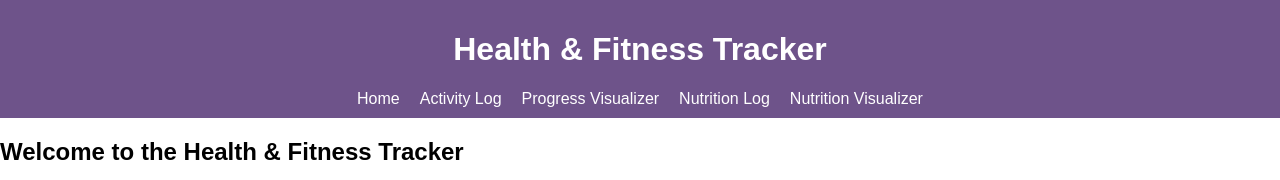
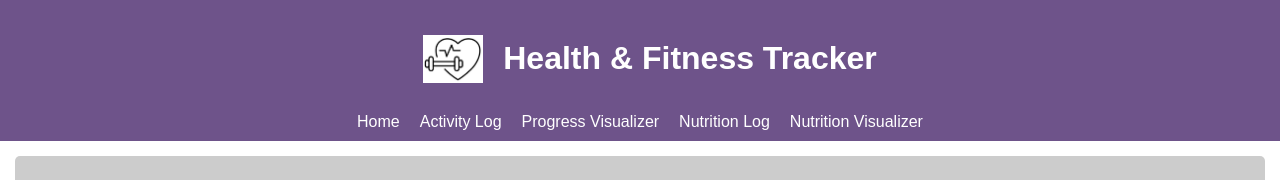
Before and after one commit to bayanwafa/Project2, a React app: page /activity in a window 1280 px wide. Shown: the top 180 px of the page. Built offline with nearby package versions, Linux system fonts and the light colour scheme; no server answers.

Commit message:
add logo

```diff
--- a/package.json
+++ b/package.json
@@ -6,8 +6,10 @@
     "@testing-library/jest-dom": "^5.17.0",
     "@testing-library/react": "^13.4.0",
     "@testing-library/user-event": "^13.5.0",
+    "axios": "^1.6.5",
     "react": "^18.2.0",
     "react-dom": "^18.2.0",
+    "react-router-dom": "^6.21.2",
     "react-scripts": "5.0.1",
     "web-vitals": "^2.1.4"
   },
--- a/src/components/App.css
+++ b/src/components/App.css
@@ -9,6 +9,19 @@ header {
   color: white;
   padding: 10px;
   text-align: center;
+}
+
+.header-content {
+  display: flex;
+  align-items: center;
+  justify-content: center;
+  margin: 5px;
+}
+
+.header-content img {
+  width: 60px;
+  height: auto;
+  margin: 20px;
 }
 
 nav {
@@ -34,7 +47,7 @@ nav a:hover {
 
 .primitive-sentence {
   margin: 140px;
-  color:chocolate;
+  color: chocolate;
 }
 
 .activity-list {
--- a/src/components/App.js
+++ b/src/components/App.js
@@ -10,8 +10,8 @@ function App() {
     <div>
       <Router>
         <Header />
-        <Home />
         <Routes>
+          <Route path="/" element={<Home />} />
           <Route path="/activity" element={<ActivityList />} />
 
         </Routes>
--- a/src/components/header.js
+++ b/src/components/header.js
@@ -1,10 +1,14 @@
 import React from 'react';
 import { Link } from 'react-router-dom';
+import logo from '../images/icon.jpg';
 
 function Header() {
     return (
         <header>
-            <h1>Health & Fitness Tracker</h1>
+            <div className="header-content">
+                <img src={logo} alt="Logo" />
+                <h1>Health & Fitness Tracker</h1>
+            </div>
             <nav>
                 <Link to="/">Home</Link>
                 <Link to="/activity">Activity Log</Link>
```
Also changed, not shown: src/images/health.jpg (added), src/images/icon.jpg (added), src/images/output-onlinepngtools.png (added), 1 other file.
